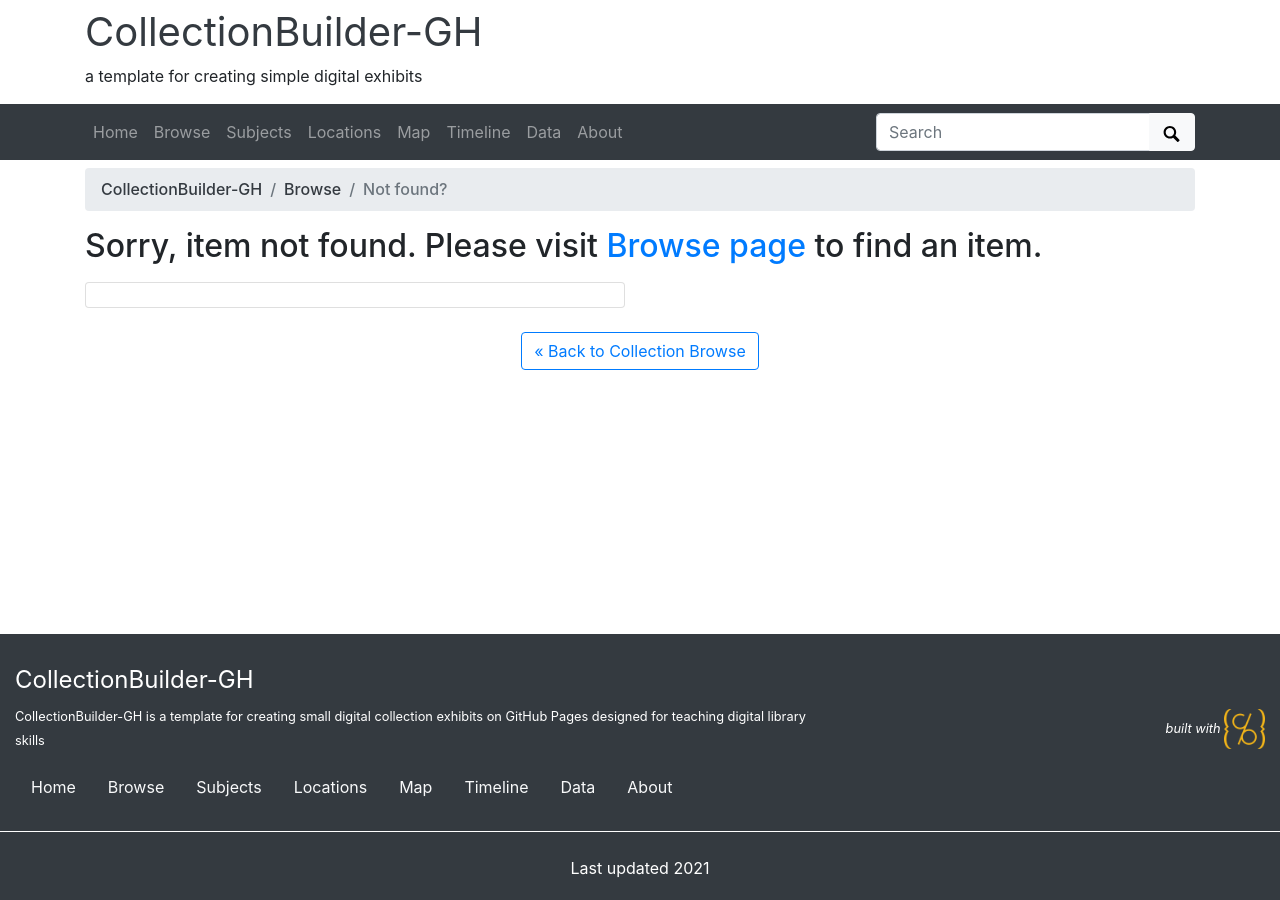
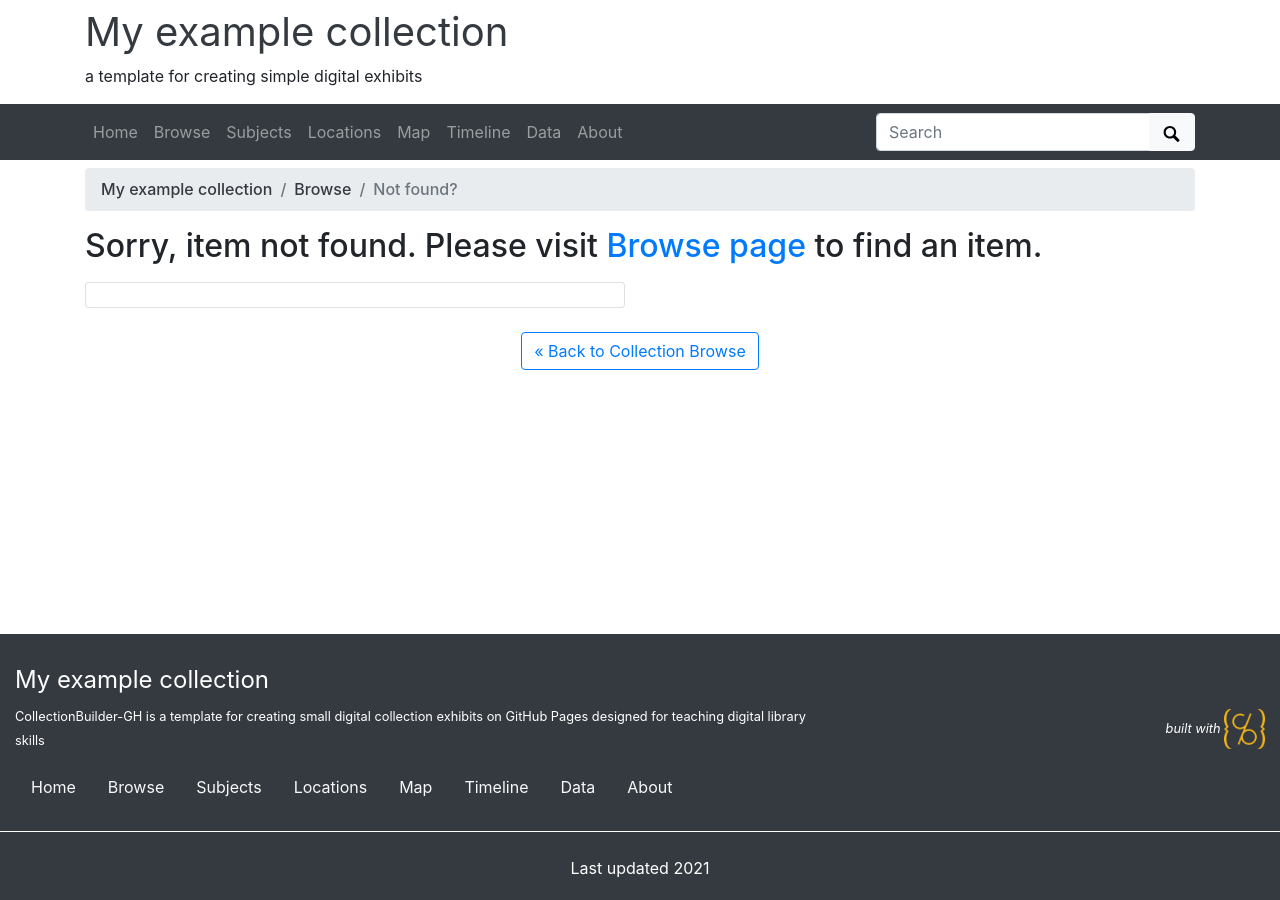
Before and after one commit to deck4106/cb_demo, a Jekyll site: the page built from pages/item.md, in a window 1280 px wide. Built offline with Jekyll 4.4.1, drawn with Linux system fonts in a browser that asks for light colours.

Commit message:
update config

```diff
--- a/_config.yml
+++ b/_config.yml
@@ -14,26 +14,26 @@
 # on GitHub Pages it is your github repository's name prefixed with a /
 #baseurl: /collectionbuilder-gh
 # location of code, the full url to your github repository
-source-code: https://github.com/CollectionBuilder/collectionbuilder-gh
+source-code: https://github.com/deck4106/cb_demo
 
 ##########
 # SITE SETTINGS
 #
 # title of site appears in banner
-title: CollectionBuilder-GH
+title: My example collection
 # tagline, a short phrase that will appear throughout the site in the top banner
 tagline: a template for creating simple digital exhibits
 # description appears in meta tags and other locations
 # this description might appear in search result lists, keep around 160 characters max
 description: "CollectionBuilder-GH is a template for creating small digital collection exhibits on GitHub Pages designed for teaching digital library skills"
 # creator of the digital collection, to appear in meta tags; we typically use our GitHub usernames but feel free to just use your name
-author: CollectionBuilder
+author: deck4106
 
 ##########
 # COLLECTION SETTINGS
 #
 # choose metadata: this is the name of the csv file in your _data directory that describes the objects in your collection
-metadata: demo-metadata
+metadata: psychiana_example_sheet
 
 ##########
 # GOOGLE SERVICES [optional!]
```
